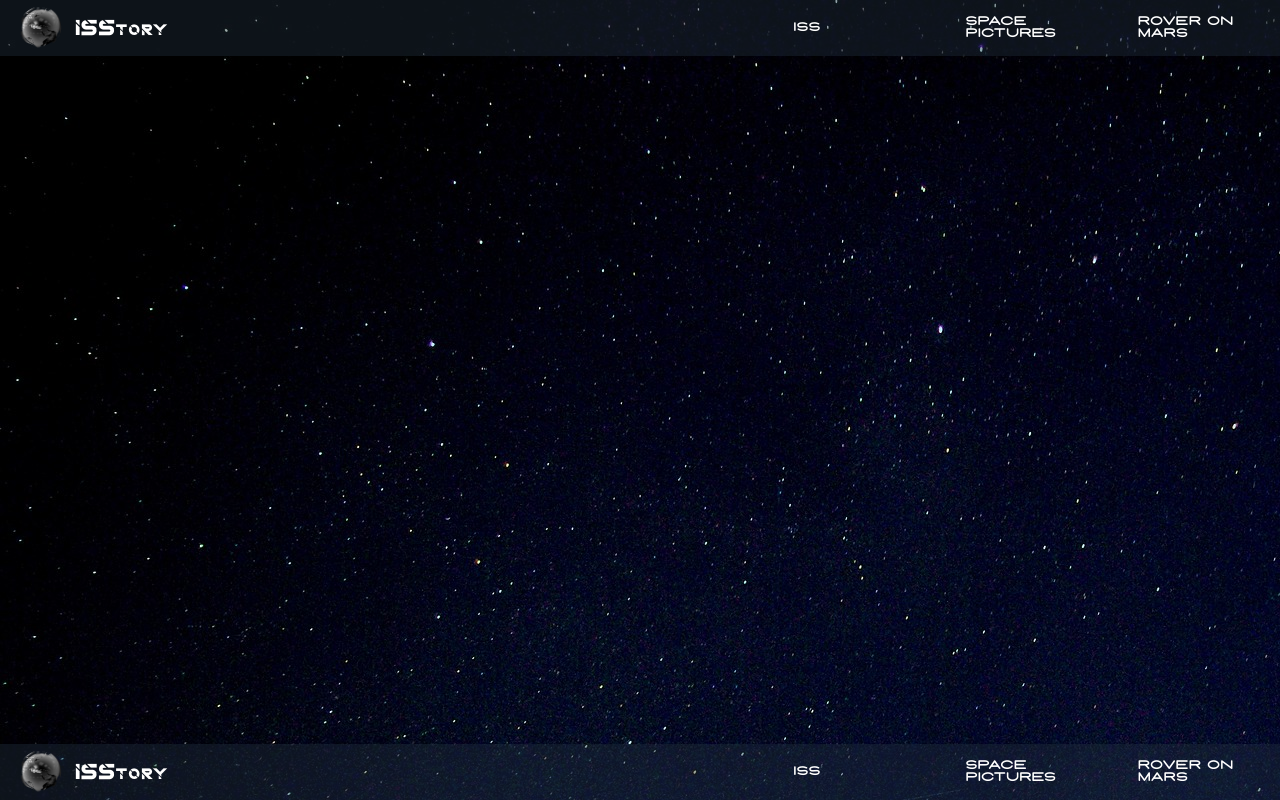
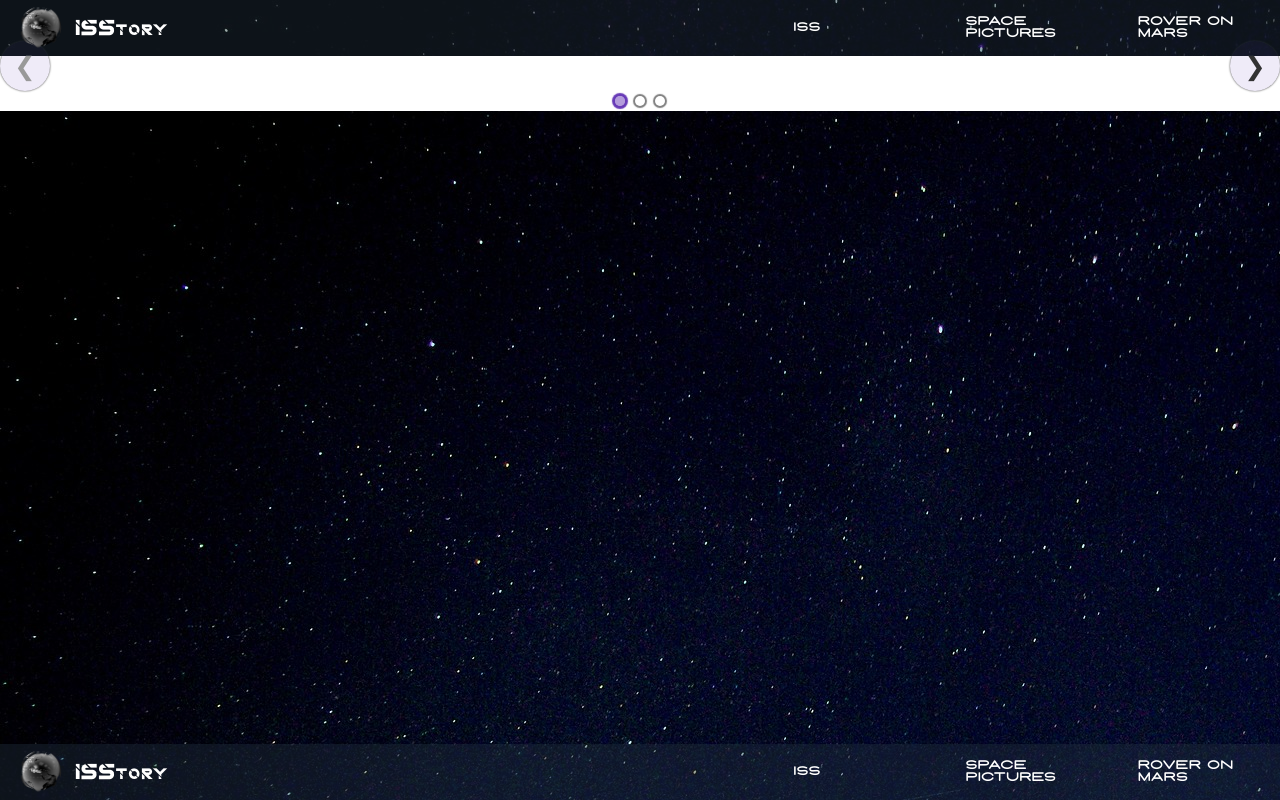
Before and after one commit to StevenAD62/Iss, a React (Create React App) app: page /pictures in a window 1280 px wide. Built offline with nearby package versions, Linux system fonts and the light colour scheme.

Commit message:
Baseplate for space pictures

```diff
--- a/src/App.js
+++ b/src/App.js
@@ -2,6 +2,7 @@ import React, { Component, Suspense } from 'react'
 import {Route, Switch} from 'react-router-dom'
 import Layout from './hoc/Layout'
 import Homepage from './containers/Homepage/Homepage'
+import Space from './containers/Space/Space'
 
 const Iss = React.lazy(() => import('./containers/ISS/Iss'))
 
@@ -13,6 +14,7 @@ class App extends Component{
           <Switch>
             <Route path='/' exact component={Homepage} />
             <Route path="/iss" component={Iss} />
+            <Route path="/pictures" component={Space} />
           </Switch>
         </Suspense>
       </Layout>
--- /dev/null
+++ b/src/components/Carousel/Carousel.css
@@ -0,0 +1,3 @@
+.carousel {
+    background-color: white
+}
--- /dev/null
+++ b/src/components/Carousel/Carousel.js
@@ -0,0 +1,19 @@
+import React from 'react'
+import Carousel from 'react-elastic-carousel'
+import './Carousel.css'
+
+const ImgSlider = () => {
+    const items = [
+        {id: 1, title: 'https://via.placeholder.com/150'},
+        {id: 2, title: 'https://via.placeholder.com/150'},
+        {id: 3, title: 'https://via.placeholder.com/150'}
+    ]
+
+    return (
+        <Carousel className='carousel'>
+            {items.map(item => <div key={item.id}>{item.title}</div>)}
+        </Carousel>
+    )
+}
+
+export default ImgSlider
--- /dev/null
+++ b/src/containers/Space/Space.css
@@ -0,0 +1,3 @@
+.carousel {
+    background-color: white
+}
--- /dev/null
+++ b/src/containers/Space/Space.js
@@ -0,0 +1,10 @@
+import React from 'react'
+import ImgSlider from '../../components/Carousel/Carousel'
+
+const Space = () => (
+    <div>
+        <ImgSlider />
+    </div>
+)
+
+export default Space
```
